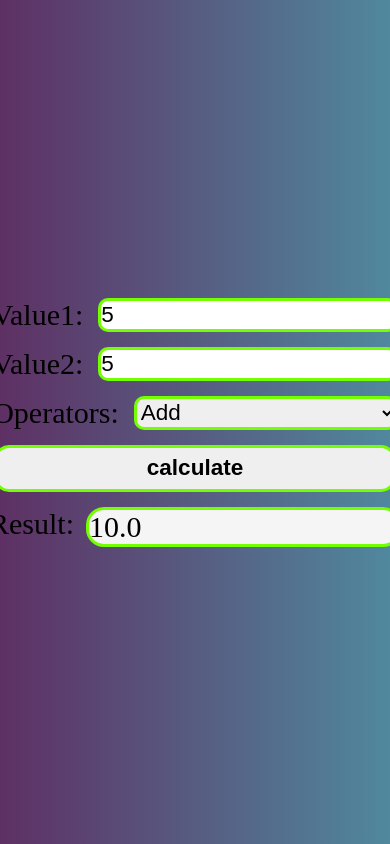
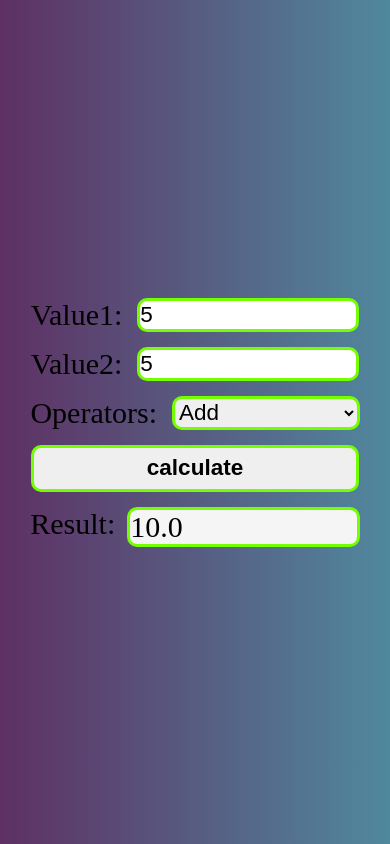
Before and after one commit to YussaMoney/Simple_HTML_Calculator, a website: page index.html in a window 390 px wide. Both pictures are taken after typing "5", "5" into the empty fields and a click on the button "calculate". Drawn offline with Linux system fonts and the light colour scheme.

Commit message:
Added: mobile view responsiveness

```diff
--- a/style.css
+++ b/style.css
@@ -42,7 +42,7 @@ button {
   font-size: 1.5rem;
   font-weight: bolder;
   border: 3px solid rgb(115, 255, 0);
-  border-radius: 15px;
+  border-radius: 10px;
 }
 
 button:hover {
@@ -62,7 +62,25 @@ button:hover {
 .result-output {
   border: 3px solid rgb(115, 255, 0);
   font-size: 2rem;
-  border-radius: 1.2rem;
+  border-radius: 10px;
   width: 21rem;
   background-color: whitesmoke;
 }
+
+@media screen and (max-width: 450px) {
+  input {
+    width: 14.8rem;
+  }
+
+  button {
+    padding: 0.5rem 7.5rem;
+  }
+
+  select {
+    width: 12.5rem;
+  }
+
+  .result-output {
+    width: 15.5rem;
+  }
+}
```
